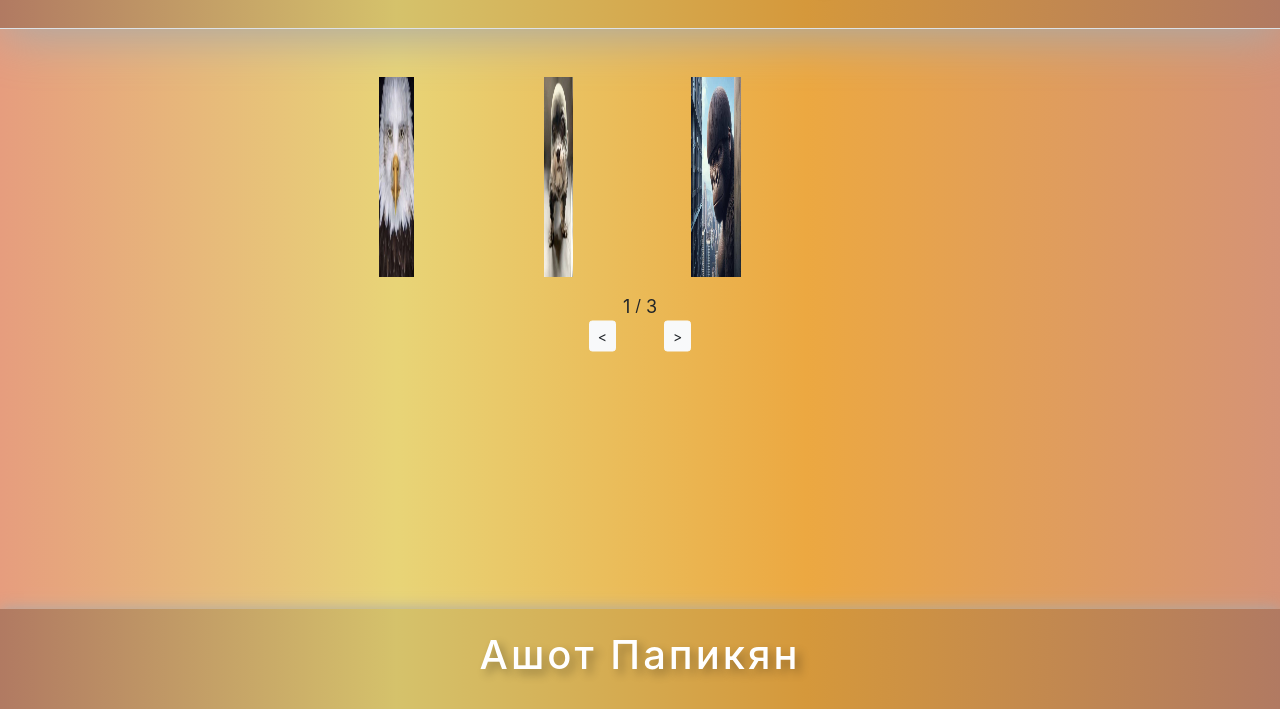
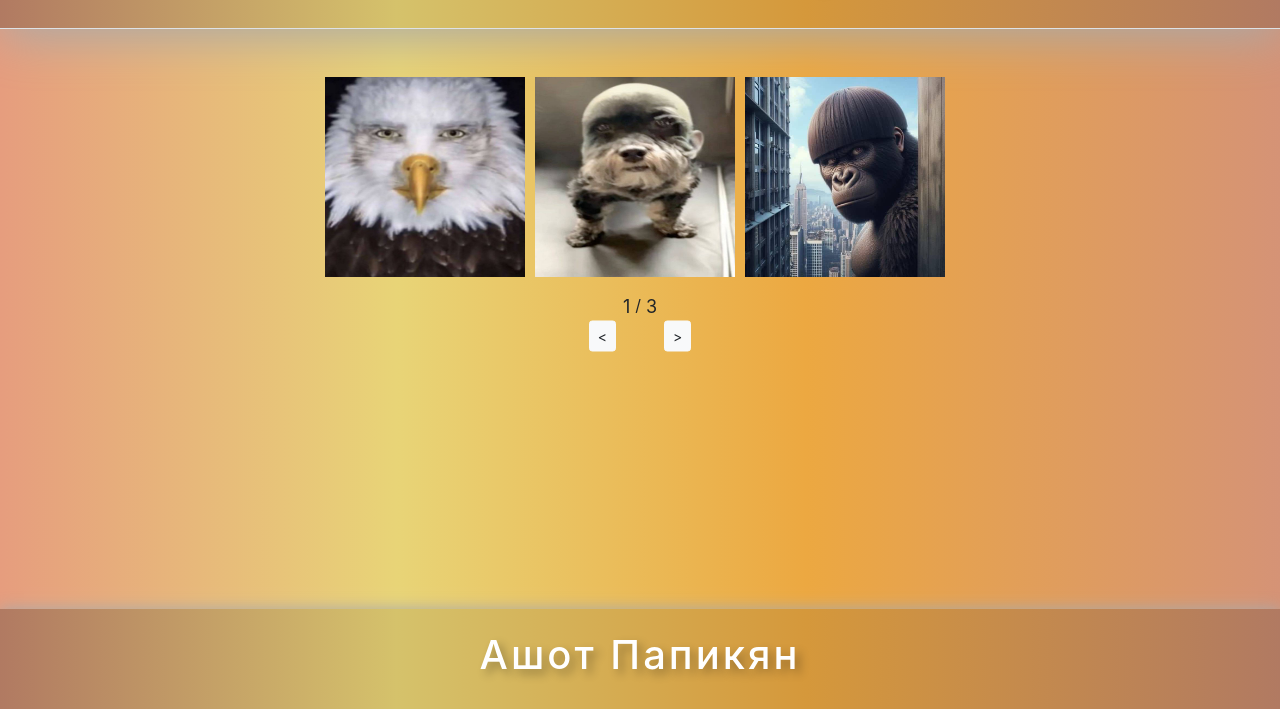
Before and after one commit to AshPapi/web7, a plain HTML site: page index.html in a window 1280 px wide. Shown: the part 91-800 px from the top of the page. Drawn offline with nearby package versions, Linux system fonts and the light colour scheme.

Commit message:
Update style.css

```diff
--- a/style.css
+++ b/style.css
@@ -3,29 +3,6 @@ header{
   background: linear-gradient(90deg, rgba(177,122,98,1) 0%, rgba(213,194,107,1) 31%, rgba(213,152,59,1) 63%, rgba(177,122,98,1) 100%);
   height: 120px;
   box-shadow: 0px 7px 50px rgb(169, 169, 169);
-}
-.gallery__slider {
-  display: flex;
-  transition: transform 0.5s ease;
-  overflow: hidden;
-  max-width: 100%;
-  position: relative;
-}
-
-.gallery__slide {
-  width: calc(100% / 3 - 20px);
-  margin-right: 10px;
-  box-sizing: border-box;
-}
-
-.photo_space {
-  display: block; /* Все фото должны быть видимы для слайдинга */
-}
-
-@media (max-width: 768px) {
-  .gallery__slide {
-    width: 100%; /* 1 фото на экран */
-  }
 }
 
 body{
```
